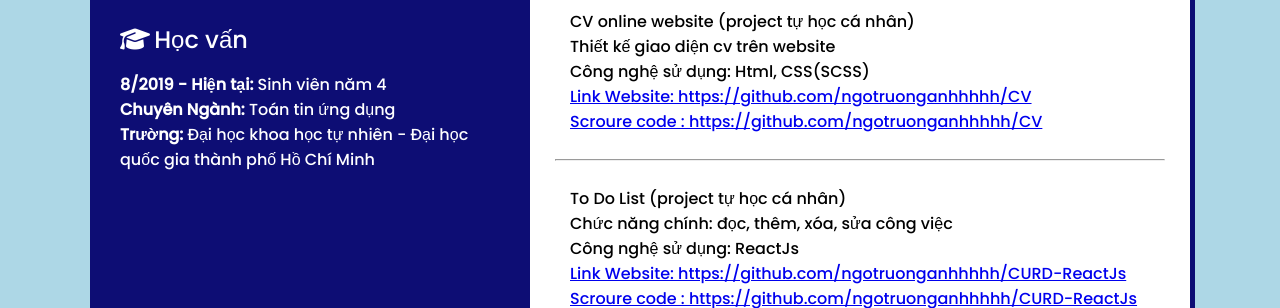
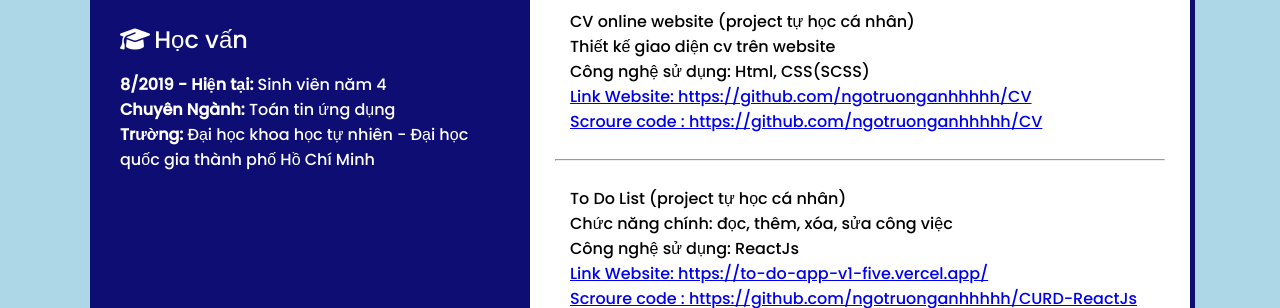
Before and after one commit to ngotruonganhhhhh/CV, a plain HTML site: page index.html in a window 1280 px wide. Shown: the part 644-952 px from the top of the page. Drawn offline with Linux system fonts and the light colour scheme; a script that the page names is missing.

Commit message:
comit by A member

```diff
--- a/index.html
+++ b/index.html
@@ -162,9 +162,9 @@
             <p>Chức năng chính: đọc, thêm, xóa, sửa công việc</p>
             <p>Công nghệ sử dụng: ReactJs</p>
             <p>
-              <a href="https://github.com/ngotruonganhhhhh/CURD-ReactJs"
+              <a href="https://to-do-app-v1-five.vercel.app/"
                 >Link Website:
-                https://github.com/ngotruonganhhhhh/CURD-ReactJs</a
+                https://to-do-app-v1-five.vercel.app/</a
               >
             </p>
             <p>
```
